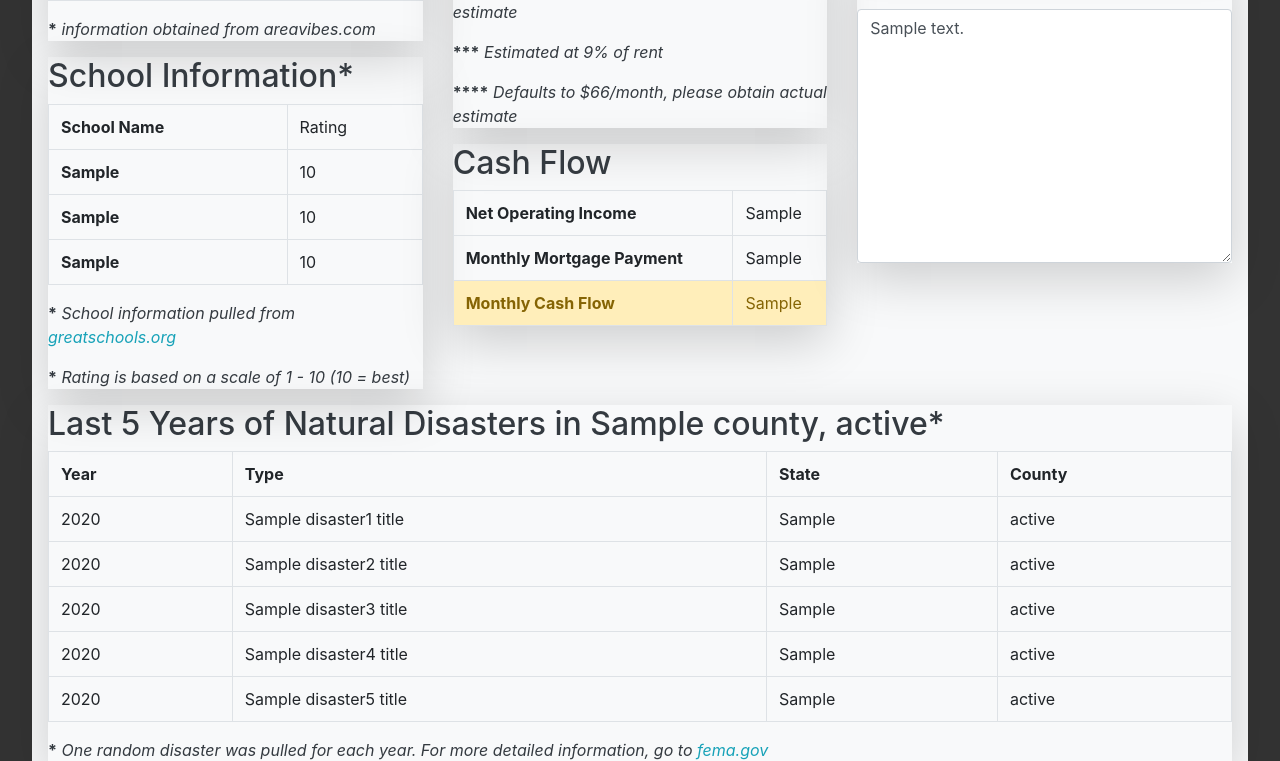
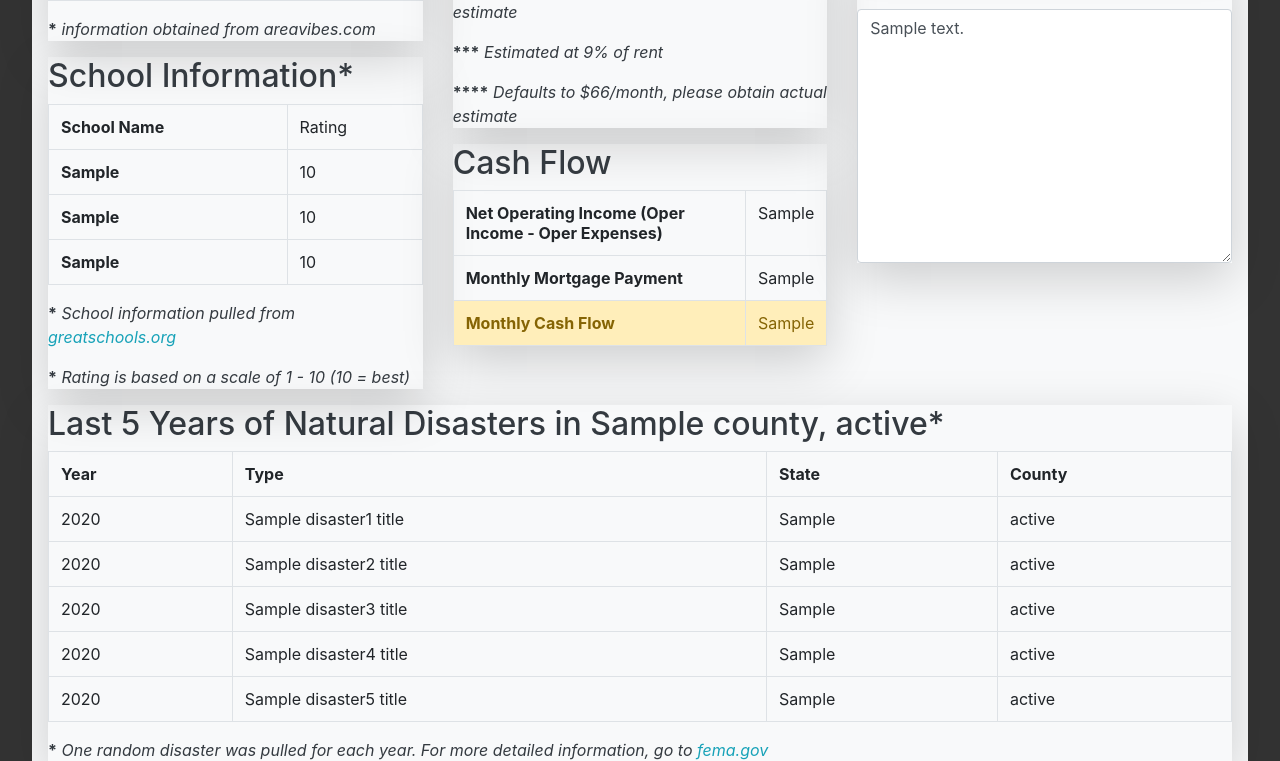
Before and after one commit to toms3t/Propalyzer, a Django app: template propalyzer_site/propalyzer_app/templates/app/results.html in a window 1280 px wide. Shown: the part 1198-1959 px from the top of the page. Run offline with Django 3.2, Linux system fonts and the light colour scheme; the template is opened without the code that fills it: most values are stand-ins (such as "Sample title", 1, 10 or a date in 2020); some libraries are stand-ins or nearby versions.

Commit message:
updating django to 3.1.3

```diff
--- a/propalyzer_site/propalyzer_app/templates/app/layout.html
+++ b/propalyzer_site/propalyzer_app/templates/app/layout.html
@@ -4,7 +4,7 @@
     <meta charset="utf-8" />
     <meta name="viewport" content="width=device-width, initial-scale=1.0">
     <title>{{ title }} - Propalyzer </title>
-    {% load staticfiles %}
+    {% load static %}
     <link rel="stylesheet" type="text/css" href="{% static 'app/content/bootstrap.min.css' %}" />
     <link rel="stylesheet" type="text/css" href="{% static 'app/content/style.css' %}" />
 
--- a/propalyzer_site/propalyzer_app/templates/app/results.html
+++ b/propalyzer_site/propalyzer_app/templates/app/results.html
@@ -102,7 +102,7 @@
                 <div class="panel-body">
                     <table class="table table-bordered">
                         <tbody>
-                            <tr><th scope="row">Net Operating Income</th><td>{{ net_oper_income }}</td></tr>
+                            <tr><th scope="row">Net Operating Income (Oper Income - Oper Expenses)</th><td>{{ net_oper_income }}</td></tr>
                             <tr><th scope="row">Monthly Mortgage Payment</th><td>{{ mort_payment }}</td></tr>
                             <tr class="list-group-item-warning"><th scope="row">Monthly Cash Flow</th><td>{{ cash_flow }}</td></tr>
                         </tbody>
```
Also changed, not shown: requirements.txt (+11 -3 lines), requirements_docker.txt (+11 -5 lines).
